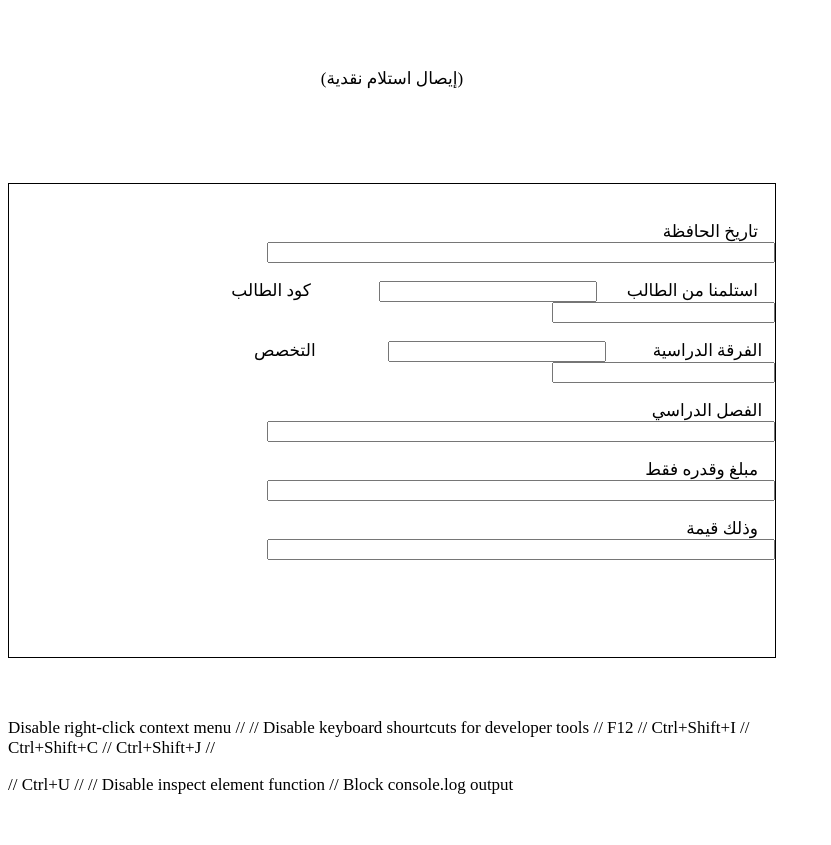
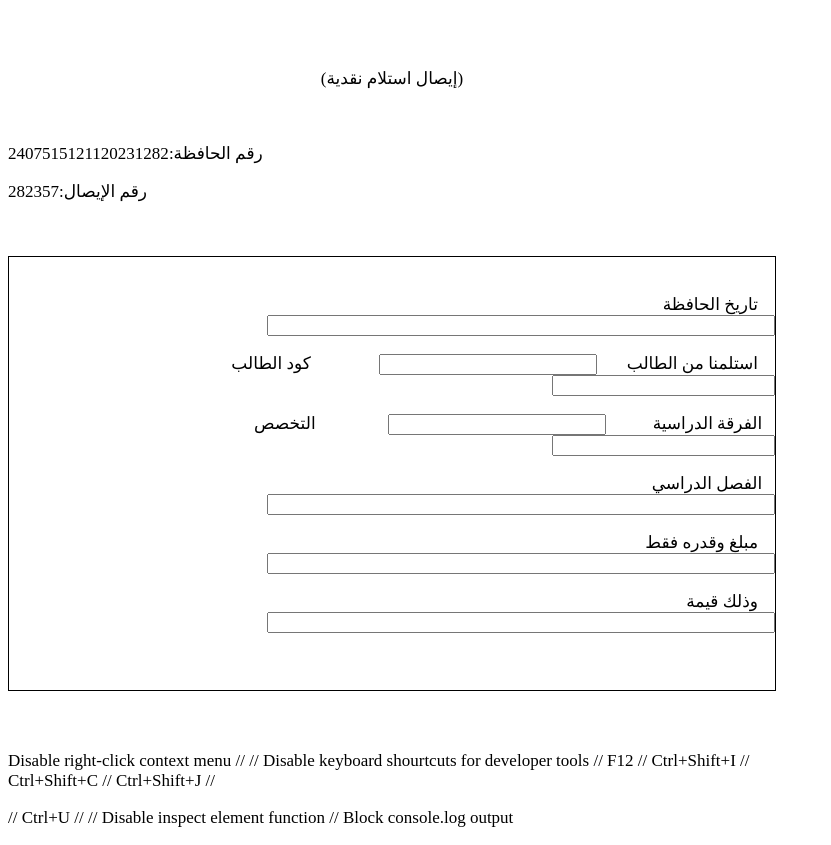
Before and after one commit to MohanedHegazy26/Test.2, a plain HTML site: page index.html in a window 1280 px wide. Shown: the whole page, without its empty margins (0-831 px from the left). Before the commit the page ends 812 px from the top, so only its background shows below. Drawn offline with Linux system fonts and the light colour scheme.

Commit message:
Update index.html

```diff
--- a/index.html
+++ b/index.html
@@ -18,11 +18,17 @@
 
     <center class="title"> (إيصال استلام نقدية) </center>
     <p>
+        <br>
+        <div>
+            <!-- <span class="inline-text"> -->
+            <p class="p1">رقم الحافظة:2407515121120231282</p>
+            <!-- </span>&nbsp;&nbsp;&nbsp;&nbsp;&nbsp;&nbsp;&nbsp;&nbsp;&nbsp;&nbsp;&nbsp;&nbsp;&nbsp;&nbsp;&nbsp;&nbsp;&nbsp;&nbsp;&nbsp;&nbsp;&nbsp;&nbsp;&nbsp;&nbsp;&nbsp;&nbsp;&nbsp;&nbsp;&nbsp;&nbsp;&nbsp;&nbsp;&nbsp;&nbsp;&nbsp;&nbsp;&nbsp;&nbsp;&nbsp;&nbsp;&nbsp;&nbsp;&nbsp;&nbsp;&nbsp;&nbsp;&nbsp;&nbsp;&nbsp;&nbsp;&nbsp;&nbsp;&nbsp;&nbsp;&nbsp;&nbsp;&nbsp;&nbsp;&nbsp;&nbsp;&nbsp;&nbsp;&nbsp;&nbsp;&nbsp;&nbsp;&nbsp;&nbsp;&nbsp;&nbsp;&nbsp;&nbsp;&nbsp;&nbsp;&nbsp;&nbsp;&nbsp;&nbsp;&nbsp;&nbsp;&nbsp;&nbsp;&nbsp;&nbsp;&nbsp;&nbsp;&nbsp;&nbsp;&nbsp;&nbsp;&nbsp;&nbsp;&nbsp;&nbsp;&nbsp;&nbsp;&nbsp;&nbsp;&nbsp;&nbsp;&nbsp;&nbsp;&nbsp;&nbsp;&nbsp;&nbsp;&nbsp;&nbsp;&nbsp;&nbsp;&nbsp;&nbsp; -->
+            <!-- <span class="inline-text"></span> -->
+            <p class="p2">282357:رقم الإيصال</p>
+
+        </div>
 
 
-
-        <br>
-        <br>
         <br>
 
 
@@ -88,16 +94,16 @@
 
         <br>
         <br>
-        <br>
-        <br>
+
 
     </div>
     <br>
     <br>
     <br>
+
     <div>
         Disable right-click context menu // // Disable keyboard shourtcuts for developer tools // F12 // Ctrl+Shift+I //
-        Ctrl+Shift+C // Ctrl+Shift+J //<p> // Ctrl+U // // Disable inspect element function // Block console.log output
+        Ctrl+Shift+C // Ctrl+Shift+J //<p class="p3"> // Ctrl+U // // Disable inspect element function // Block console.log output
         </p>
     </div>
 
```
